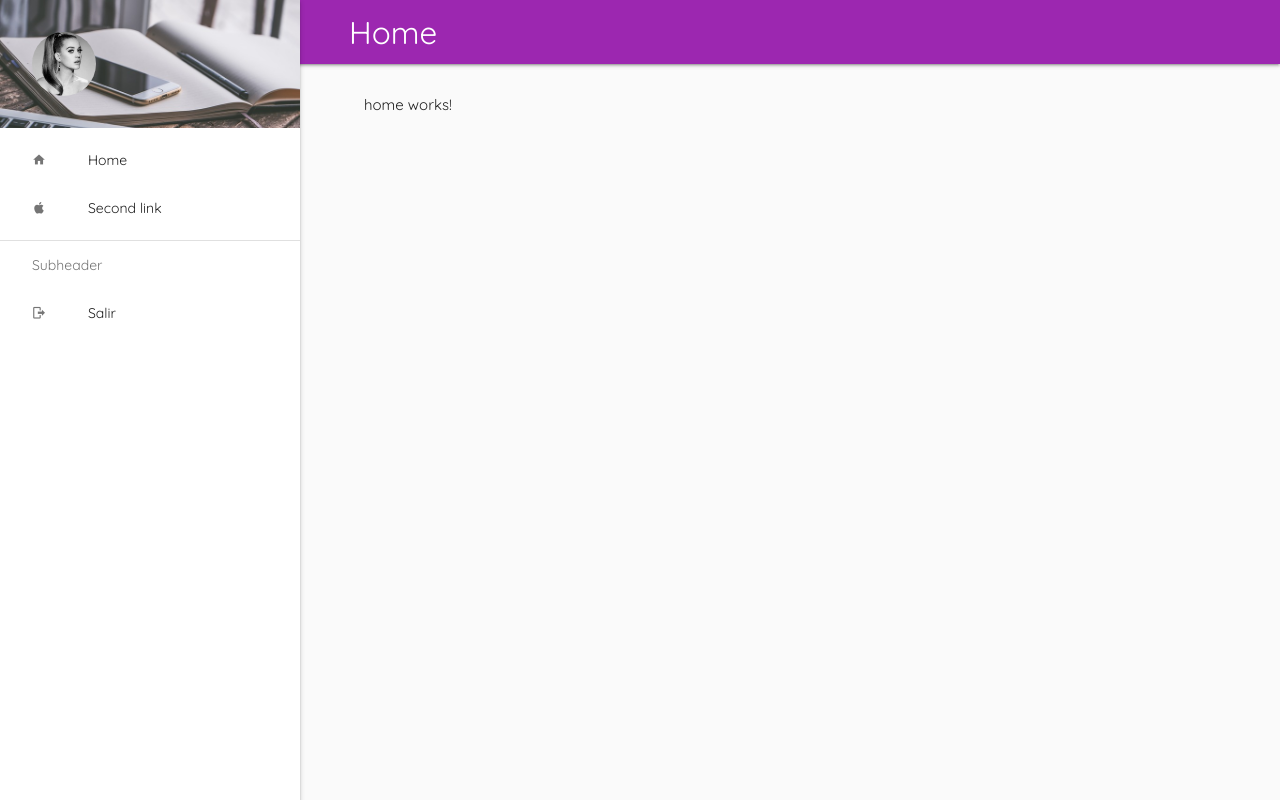
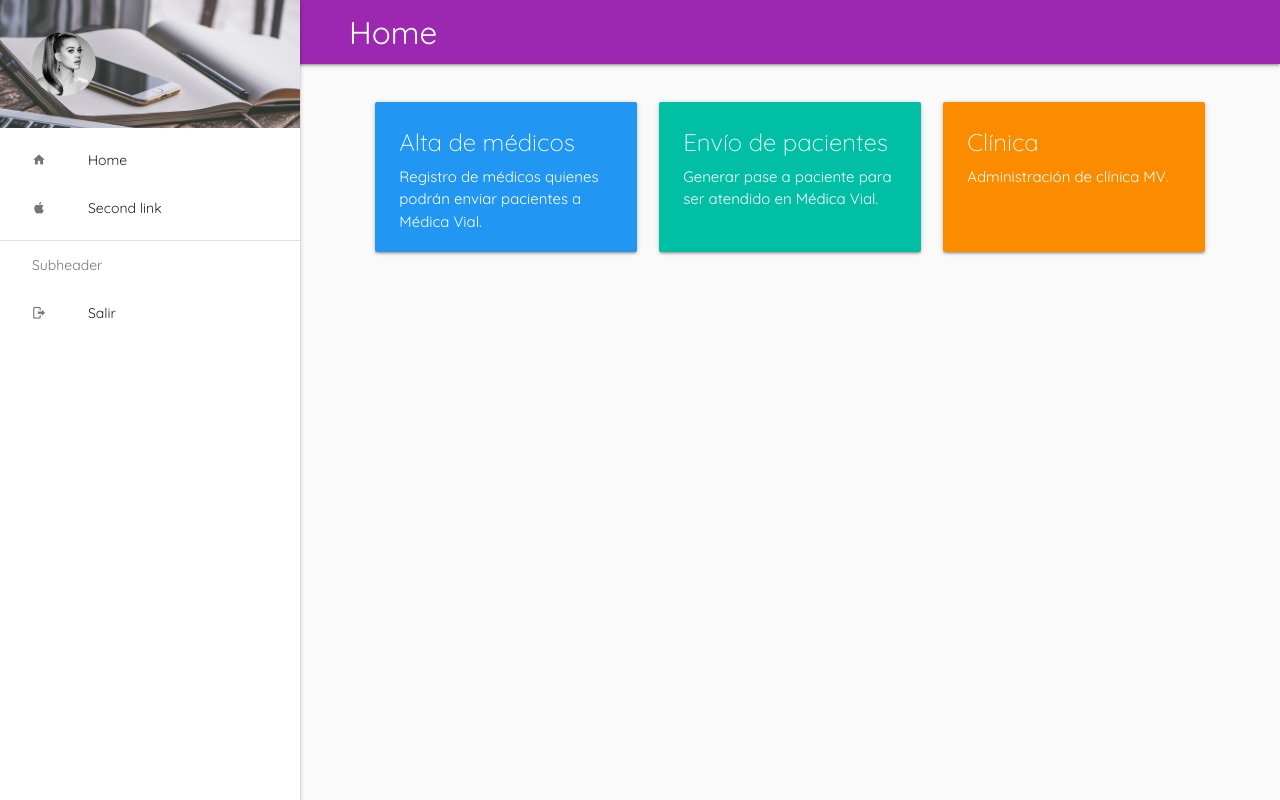
Before and after one commit to medicavial/mv-rehabilitaciones, an Angular app: page /home in a window 1280 px wide. Built offline with nearby package versions, Linux system fonts and the light colour scheme; sample sign-in values are in the browser's storage.

Commit message:
PEQUEÑOS AVANCES EN HOME

```diff
--- a/src/app/components/home/home.component.html
+++ b/src/app/components/home/home.component.html
@@ -1,5 +1,34 @@
 <div class="container animated fadeIn fast" [ngClass]="{'espacioLateral': _authService.checkSession()}">
-  <p>
-    home works!
-  </p>
-</div>
+  <div class="row">
+    <div class="col s12 m6 l4">
+      <div class="card blue waves-effect waves-light xsmall">
+        <div class="card-content white-text">
+          <span class="card-title">Alta de médicos</span>
+          <p>Registro de médicos quienes podrán enviar pacientes a Médica Vial.</p>
+        </div>
+        <!-- <div class="card-action">
+          <a href="#">This is a link</a>
+          <a href="#">This is a link</a>
+        </div> -->
+      </div>
+    </div>
+
+    <div class="col s12 m6 l4">
+      <div class="card teal accent-4 waves-effect waves-light xsmall">
+        <div class="card-content white-text">
+          <span class="card-title">Envío de pacientes</span>
+          <p>Generar pase a paciente para ser atendido en Médica Vial.</p>
+        </div>
+      </div>
+    </div>
+
+    <div class="col s12 m6 l4">
+      <div class="card orange darken-1 waves-effect waves-light xsmall">
+        <div class="card-content white-text">
+          <span class="card-title">Clínica</span>
+          <p>Administración de clínica MV.</p>
+        </div>
+      </div>
+    </div>
+  </div><!-- cierra row -->
+</div> <!-- cierra container -->
--- a/src/index.html
+++ b/src/index.html
@@ -2,7 +2,7 @@
 <html lang="en">
 <head>
   <meta charset="utf-8">
-  <title>Modificación de datos</title>
+  <title>Sistema</title>
   <base href="/">
 
   <meta name="viewport" content="width=device-width, initial-scale=1">
--- a/src/styles.css
+++ b/src/styles.css
@@ -30,6 +30,9 @@ header, footer {
   }
   .espacioLateral{
     padding-left: 0;
+  }
+  .espacio{
+    margin-top: 1em;
   }
 }
 
@@ -68,3 +71,8 @@ body, app-root {
 main {
   flex: 1 0 auto;
 }
+
+.card.xsmall {
+  height: 150px;
+  min-width: 100%;
+}
```
